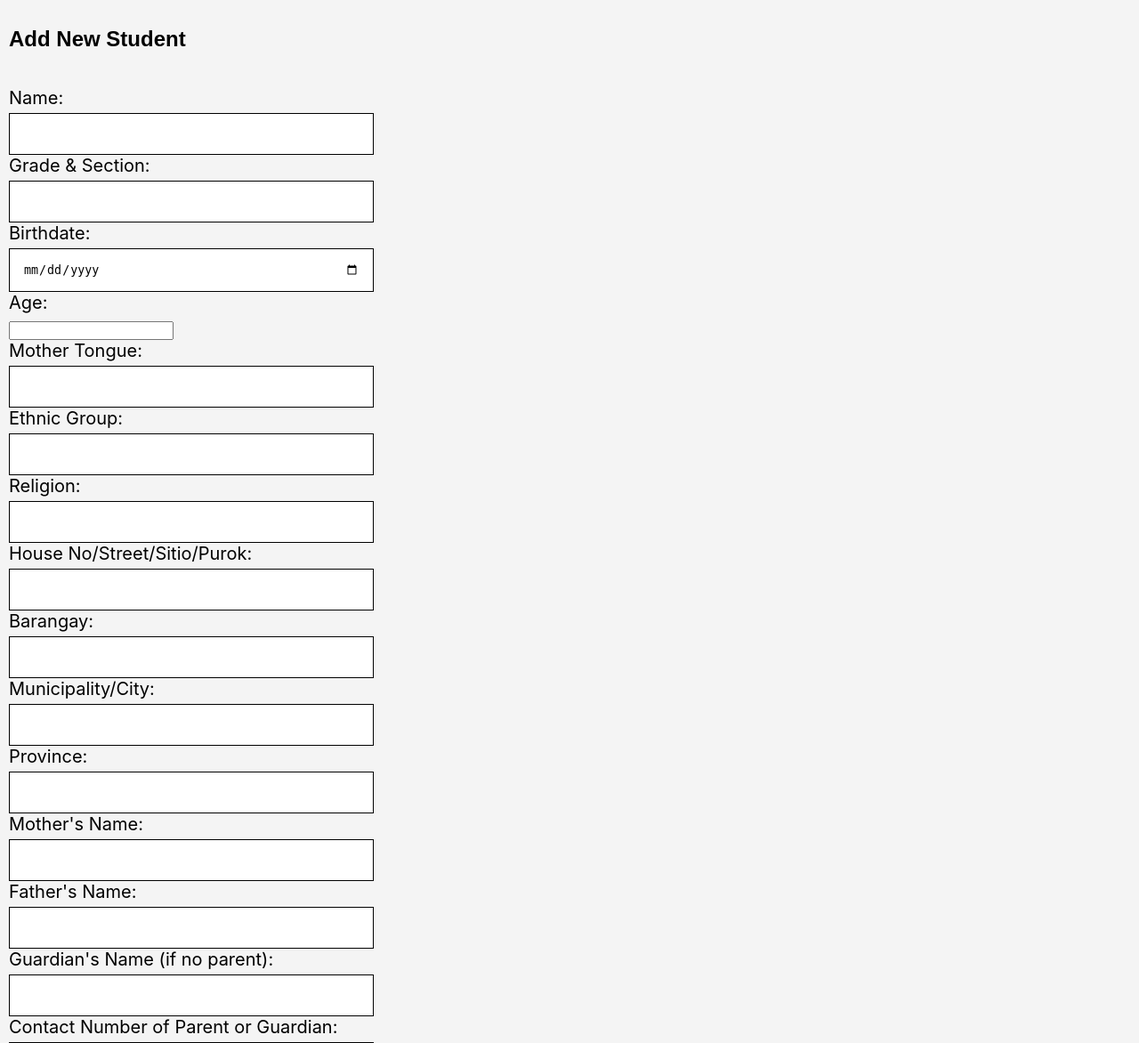
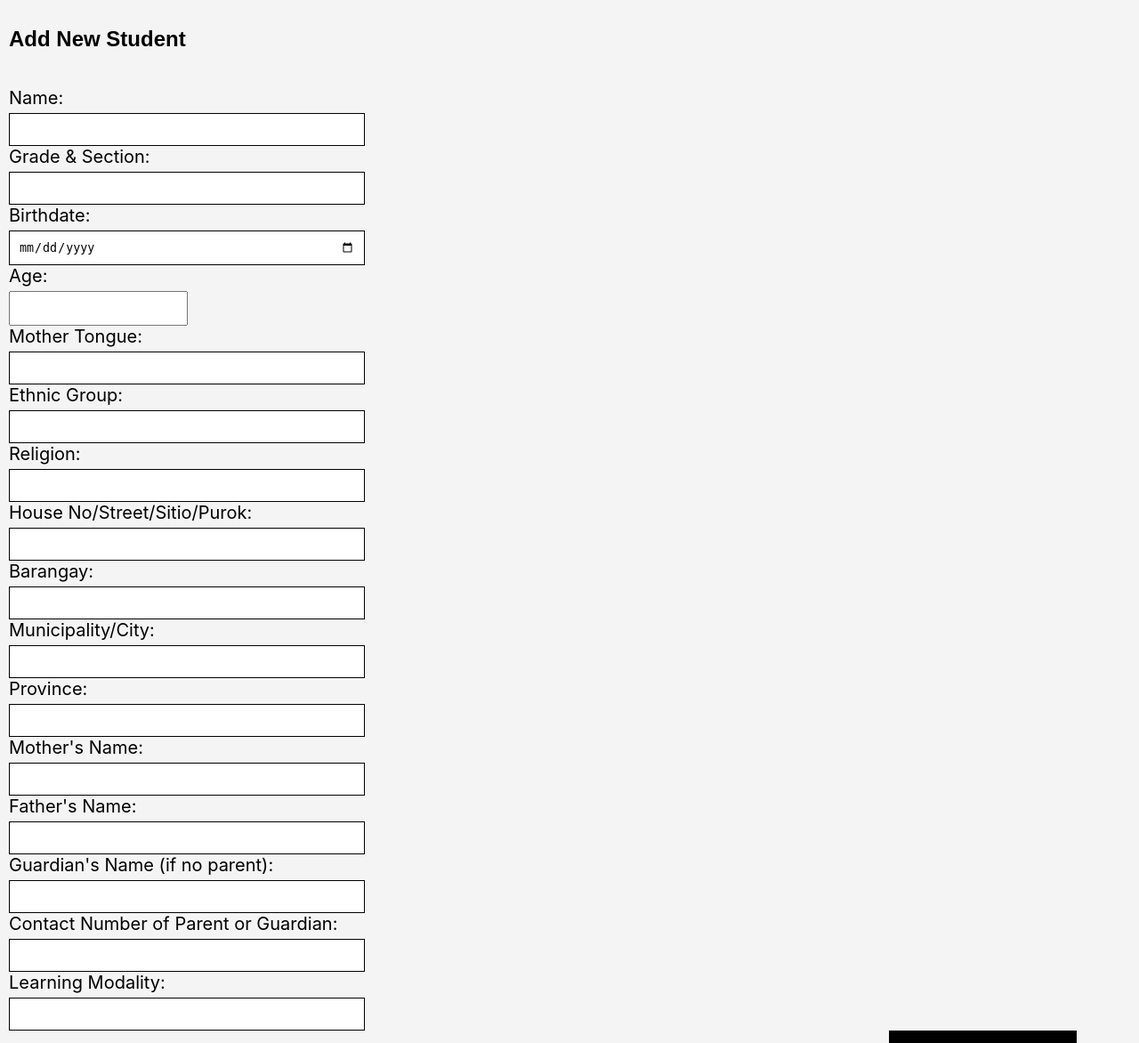
Before and after one commit to JanDanielNieto/guidancesystem, a Flask app: page /add_student in a window 1280 px wide. Shown: the part 125-1297 px from the top of the page at 89% size. Run offline with Flask 3, Linux system fonts and the light colour scheme.

Commit message:
resized textboxes

```diff
--- a/guidance-counselor-student-management/app/static/css/styles.css
+++ b/guidance-counselor-student-management/app/static/css/styles.css
@@ -155,10 +155,17 @@ button[type="search"]{
 
 input[type="text"], input[type="date"], input[type="time"], select {
     width: 30%;
+    border: 1px solid #000000;
+}
+
+.textboxsmall {
+    padding: 10px;
+}
+
+.textbox {
     padding: 15px;
-    border: 1px solid #000000;
+}
 
-}
 .textarea{
     width: 30%;
     padding: 45px;
--- a/guidance-counselor-student-management/app/templates/add_new_student.html
+++ b/guidance-counselor-student-management/app/templates/add_new_student.html
@@ -2,54 +2,54 @@
 
 {% block content %}
 <h2>Add New Student</h2>
-<form method="POST">
+<form  method="POST">
     <label for="name">Name:</label>
-    <input type="text" id="name" name="name" required><br>
+    <input class="textboxsmall" type="text" id="name" name="name" required><br>
 
     <label for="grade_section">Grade & Section:</label>
-    <input type="text" id="grade_section" name="grade_section" required><br>
+    <input class="textboxsmall" type="text" id="grade_section" name="grade_section" required><br>
 
     <label for="birthdate">Birthdate:</label>
-    <input type="date" id="birthdate" name="birthdate" required><br>
+    <input class="textboxsmall" type="date" id="birthdate" name="birthdate" required><br>
 
     <label for="age">Age:</label>
-    <input type="number" id="age" name="age" required><br>
+    <input class="textboxsmall" type="number" id="age" name="age" required><br>
 
     <label for="mother_tongue">Mother Tongue:</label>
-    <input type="text" id="mother_tongue" name="mother_tongue" required><br>
+    <input class="textboxsmall" type="text" id="mother_tongue" name="mother_tongue" required><br>
 
     <label for="ethnic_group">Ethnic Group:</label>
-    <input type="text" id="ethnic_group" name="ethnic_group" required><br>
+    <input class="textboxsmall" type="text" id="ethnic_group" name="ethnic_group" required><br>
 
     <label for="religion">Religion:</label>
-    <input type="text" id="religion" name="religion" required><br>
+    <input class="textboxsmall" type="text" id="religion" name="religion" required><br>
 
     <label for="address_house_no">House No/Street/Sitio/Purok:</label>
-    <input type="text" id="address_house_no" name="address_house_no" required><br>
+    <input class="textboxsmall" type="text" id="address_house_no" name="address_house_no" required><br>
 
     <label for="address_barangay">Barangay:</label>
-    <input type="text" id="address_barangay" name="address_barangay" required><br>
+    <input class="textboxsmall" type="text" id="address_barangay" name="address_barangay" required><br>
 
     <label for="address_city">Municipality/City:</label>
-    <input type="text" id="address_city" name="address_city" required><br>
+    <input class="textboxsmall" type="text" id="address_city" name="address_city" required><br>
 
     <label for="address_province">Province:</label>
-    <input type="text" id="address_province" name="address_province" required><br>
+    <input class="textboxsmall" type="text" id="address_province" name="address_province" required><br>
 
     <label for="mother_name">Mother's Name:</label>
-    <input type="text" id="mother_name" name="mother_name" required><br>
+    <input class="textboxsmall" type="text" id="mother_name" name="mother_name" required><br>
 
     <label for="father_name">Father's Name:</label>
-    <input type="text" id="father_name" name="father_name" required><br>
+    <input class="textboxsmall" type="text" id="father_name" name="father_name" required><br>
 
     <label for="guardian_name">Guardian's Name (if no parent):</label>
-    <input type="text" id="guardian_name" name="guardian_name"><br>
+    <input class="textboxsmall" type="text" id="guardian_name" name="guardian_name"><br>
 
     <label for="contact_number">Contact Number of Parent or Guardian:</label>
-    <input type="text" id="contact_number" name="contact_number" required><br>
+    <input class="textboxsmall" type="text" id="contact_number" name="contact_number" required><br>
 
     <label for="learning_modality">Learning Modality:</label>
-    <input type="text" id="learning_modality" name="learning_modality" required><br>
+    <input class="textboxsmall" type="text" id="learning_modality" name="learning_modality" required><br>
 
     <button type="submit">Add Student</button>
 </form>
```
Also changed, not shown: guidance-counselor-student-management/app/templates/add_report.html (+4 -4 lines).
